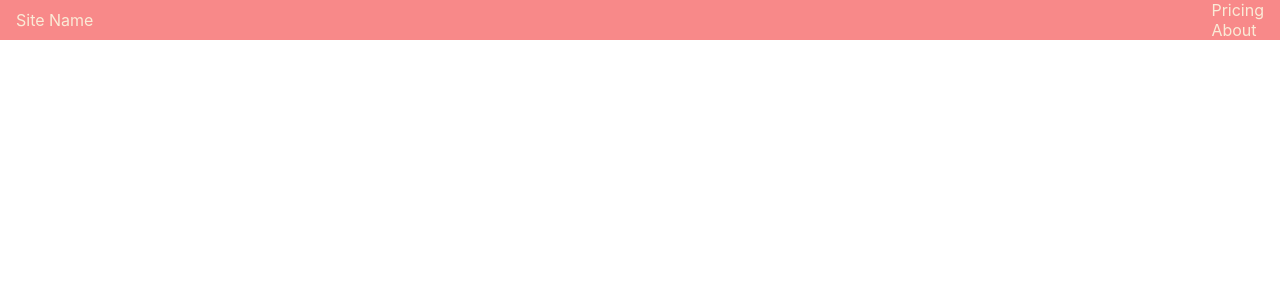
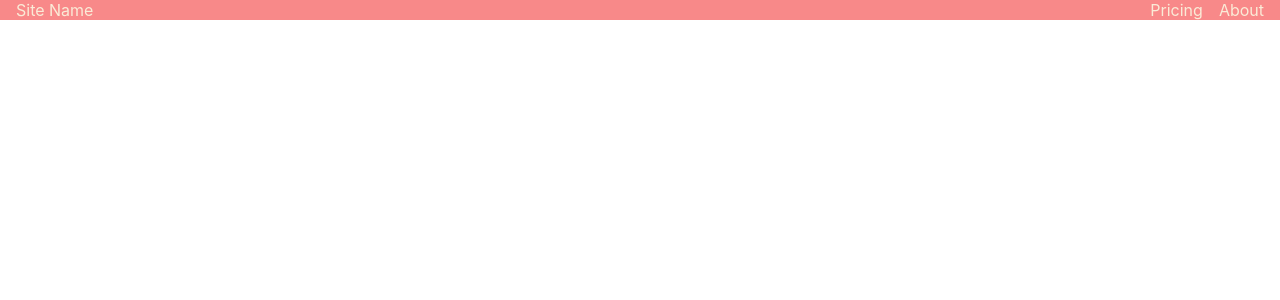
Before and after one commit to Katiasun/Creating-A-Navbar-In-React-With-Routing, a React (Create React App) app: page / in a window 1280 px wide. Shown: the top 300 px of the page. Built offline with nearby package versions, Linux system fonts and the light colour scheme.

Commit message:
add styles for ul

```diff
--- a/src/index.css
+++ b/src/index.css
@@ -21,6 +21,8 @@ nav ul {
   padding: 0;
   margin: 0;
   list-style: none;
+  display: flex;
+  gap: 1rem;
 }
 nav a {
   text-decoration: none;
```
